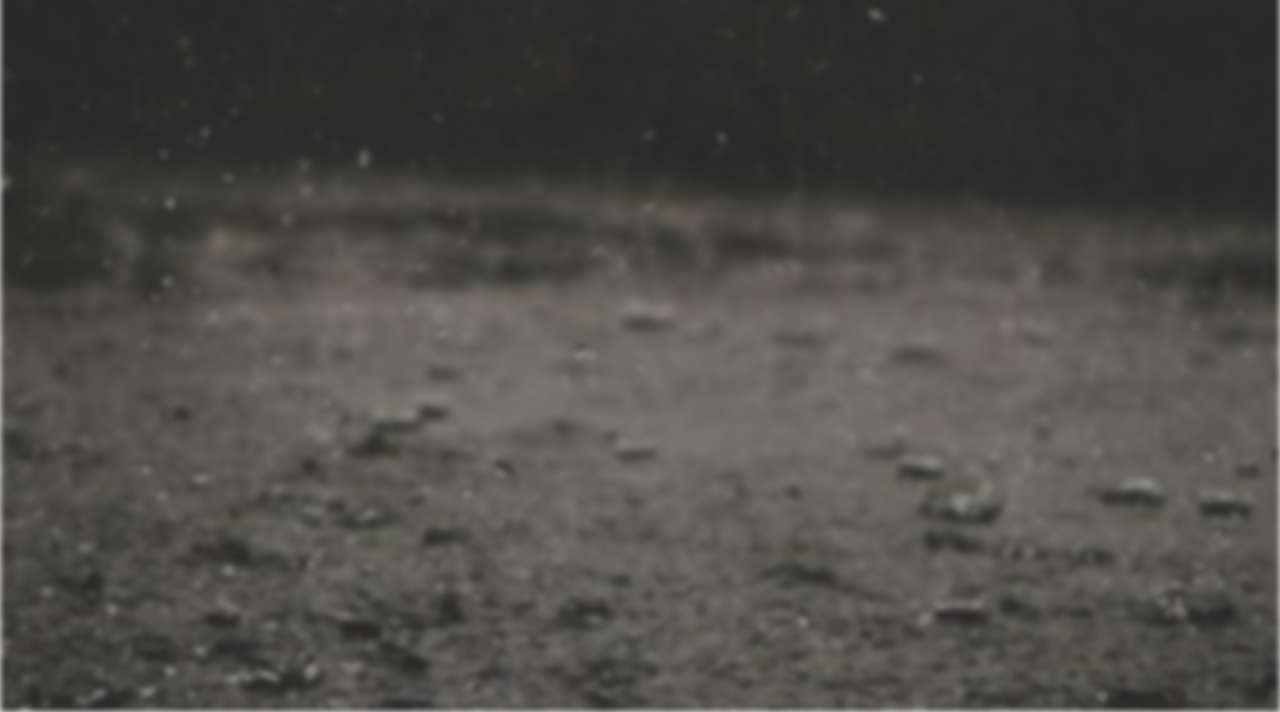
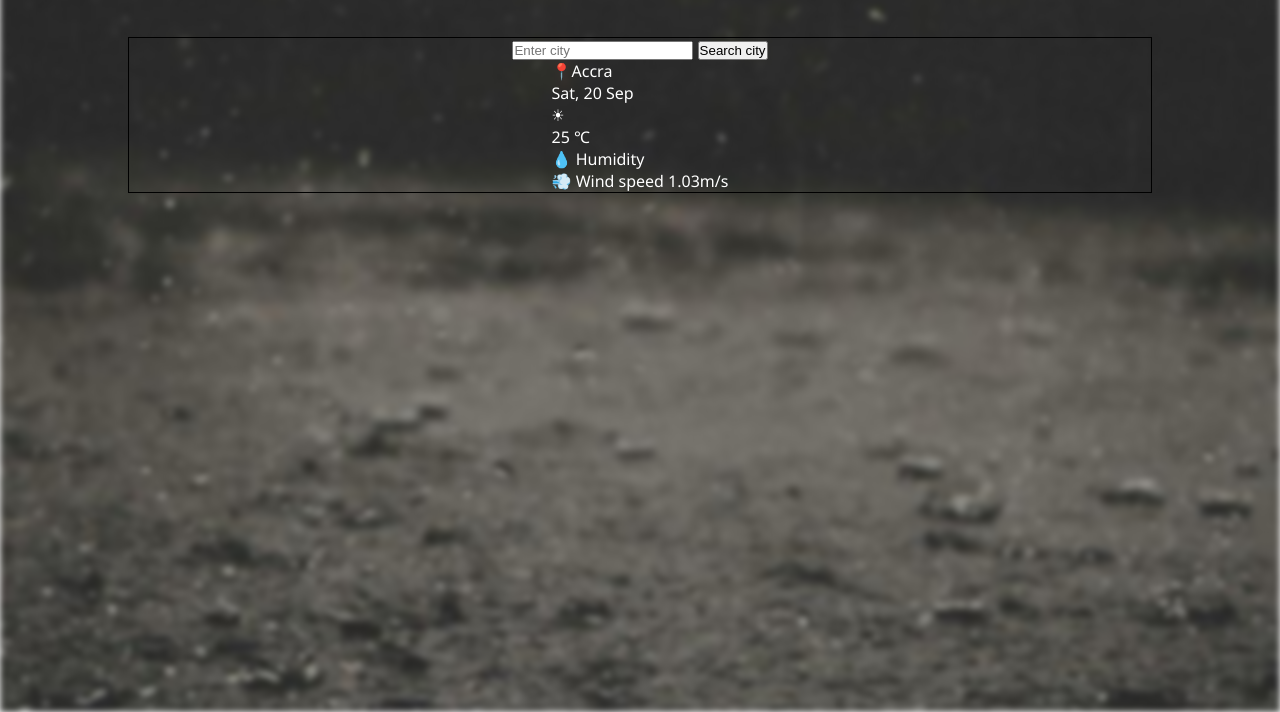
Before and after one commit to 4wiafe/weather-app, a website built with webpack: page src/template.html in a window 1280 px wide. Shown: the part 88-800 px from the top of the page. Built offline with nearby package versions, Linux system fonts and the light colour scheme.

Commit message:
Add weather container with placeholder elements

```diff
--- a/src/styles.css
+++ b/src/styles.css
@@ -37,3 +37,15 @@ h1 {
   z-index: -1;
   filter: blur(3px);
 }
+
+.weather-container {
+  width: 80%;
+  height: auto;
+  border: 1px solid #000;
+  display: flex;
+  flex-direction: column;
+  justify-content: center;
+  align-items: center;
+  margin: 40px auto;
+  color: #fff;
+}
--- a/src/template.html
+++ b/src/template.html
@@ -8,5 +8,23 @@
 <body>
   <h1 class="app-title">Weather App</h1>
   <div class="bg-image"></div>
+
+  <div class="weather-container">
+    <div class="search">
+      <input type="search" id="" class="search-bar" placeholder="Enter city">
+      <button type="button" class="search-btn">Search city</button>
+    </div>
+    <div class="city-date">
+      <div class="city"><p>📍Accra</p></div>
+      <div class="date"><p>Sat, 20 Sep</p></div>
+      <div class="weather-icon">☀</div>
+      <div class="temperature"><p>25 ℃</p></div>
+      <div class="humidity-speed">
+        <div class="humidity"><p>💧 Humidity</p></div>
+        <div class="wind-speed"><p>💨 Wind speed 1.03m/s</p>
+        </div>
+      </div>
+    </div>
+  </div>
 </body>
 </html>
```
